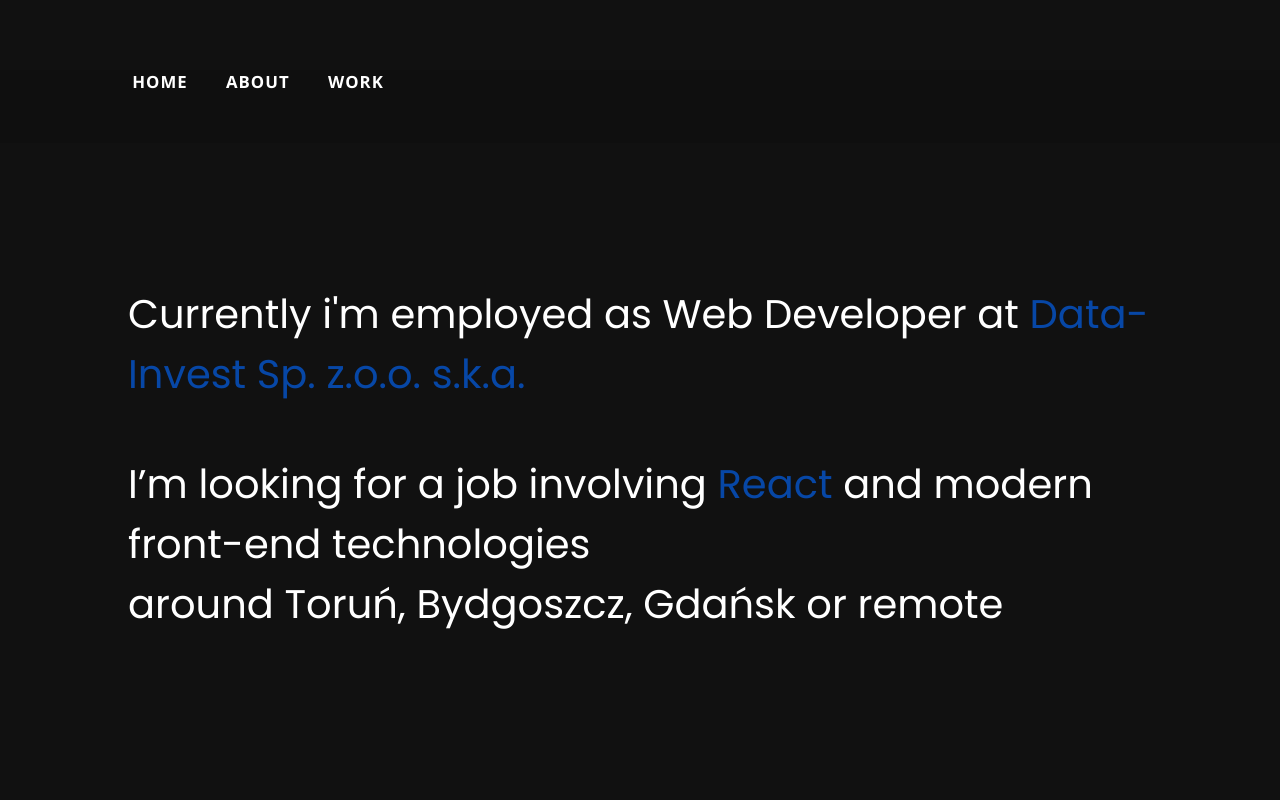
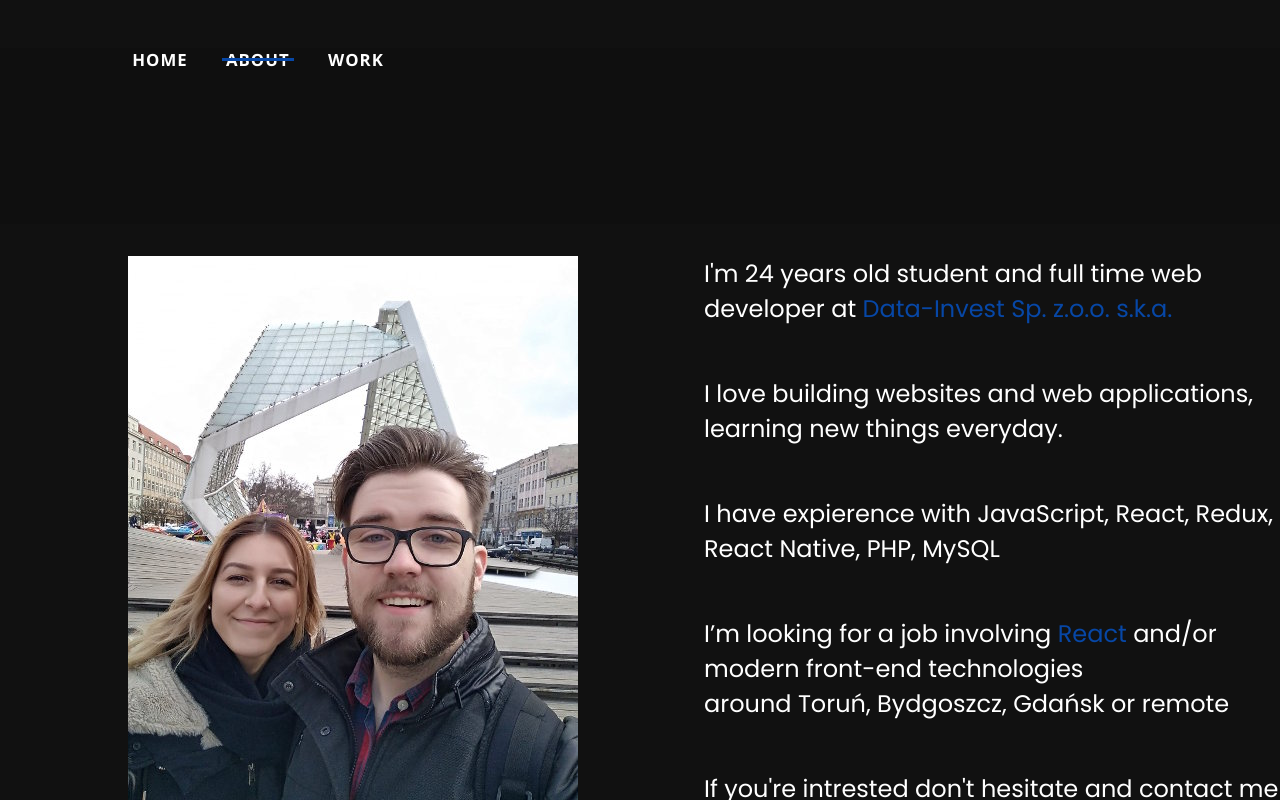
Before and after one commit to Zyklon-case/portfolio, a React (Create React App) app: page /about in a window 1280 px wide. Built offline with nearby package versions, Linux system fonts and the light colour scheme.

Commit message:
page transition, profile picture, new about me text

```diff
--- a/src/App.css
+++ b/src/App.css
@@ -35,14 +35,35 @@
   font-size: large;
 }
 
-.fade-enter {
+.fadeTranslate-enter {
   opacity: 0;
-  z-index: 1;
+  transform: translate(0, 3vh);
+  position: fixed;
 }
 
-.fade-enter.fade-enter-active {
+.fadeTranslate-enter.fadeTranslate-enter-active {
   opacity: 1;
-  transition: opacity 250ms ease-in;
+  transform: translate(0, 0);
+  transition: opacity 500ms ease-in 500ms, transform 500ms ease-in-out 500ms;
+}
+
+.fadeTranslate-exit {
+  opacity: 1;
+  position: fixed;
+  transform: translate(0, 0);
+}
+
+.fadeTranslate-exit.fadeTranslate-exit-active {
+  opacity: 0;
+  transform: translate(0, 3vh);
+  transition: opacity 300ms ease-in, transform 300ms ease-in-out;
+}
+
+.fix-container {
+  position: fixed;
+}
+.link-active span:after {
+  transform: translate3d(0, 0, 0);
 }
 
 @keyframes App-logo-spin {
--- a/src/App.js
+++ b/src/App.js
@@ -7,18 +7,25 @@
 
 
 
-class App extends Component {
-  render() {
-    return (
-      <Wrapper>
+const App =  (props) => {
+    return <Wrapper>
         <Sidebar />
-        <Content />
-      </Wrapper>
-    );
+        <Content keylocation={props.location} />
+      </Wrapper>;
   }
-}
 
 export default App;
+
+// class App extends Component {
+//   render() {
+//     return <Wrapper>
+//       <Sidebar />
+//       <Content keylocation={props.location.pathname} />
+//     </Wrapper>;
+//   }
+// }
+
+// export default App;
 
 // HOME - jestem twoj stary, linkedin github i tak dalej
 // About - opis o mnie
--- a/src/components/Content.jsx
+++ b/src/components/Content.jsx
@@ -9,19 +9,24 @@
 const Wrapper = styled.div`
   grid-row: 2;
   padding: 0 10%;
-  margin: 5.5vw 0;
+  margin: 2vh 0;
 `;
 
-const Content = () => {
+const Content = (props) => {
+
+  const locationKey = props.keylocation.pathname
+
   return <Wrapper>
       <TransitionGroup>
-        <CSSTransition timeout={300} className="fade">
-          <Switch>
-            <Route exact path="/" component={HomeSection} />
-            <Route exact path="/about" component={AboutSection} />
-            <Route exact path="/work" component={WorkSection} />
-            <Route render={() => <div>404</div>} />
-          </Switch>
+        <CSSTransition key={locationKey} classNames="fadeTranslate" timeout={1000} mountOnEnter={true} unmountOnExit={true}>
+          <section className="fix-container">
+            <Switch location={props.keylocation}>
+              <Route exact path="/" component={HomeSection} />
+              <Route exact path="/about" component={AboutSection} />
+              <Route exact path="/work" component={WorkSection} />
+              <Route render={() => <div>404</div>} />
+            </Switch>
+          </section>
         </CSSTransition>
       </TransitionGroup>
     </Wrapper>;
--- a/src/components/Sidebar.jsx
+++ b/src/components/Sidebar.jsx
@@ -1,15 +1,15 @@
 import React, { Component } from "react";
-import { Link } from "react-router-dom";
+import { NavLink } from "react-router-dom";
 import styled from "styled-components";
 
-const Wrapper = styled.div`
+const SidebarWrapper = styled.div`
   grid-row: 1;
   background-color: #0f0f0f;
   padding: 0 10%;
-  margin: 5.5vw 0;
+  margin: 6vh 0 2vh 0;
 `;
 
-const StyledLink = styled(Link)`
+const StyledLink = styled(NavLink)`
   color: #fff;
   opacity: 1;
   text-transform: uppercase;
@@ -59,19 +59,17 @@
 `;
 
 const Sidebar = () => {
-  return (
-    <Wrapper>
-      <StyledLink to="">
+  return <SidebarWrapper>
+      <StyledLink to="/" exact strict activeClassName="link-active">
         <SpanStyle>Home</SpanStyle>
       </StyledLink>
-      <StyledLink to="/about">
+      <StyledLink to="/about" exact strict activeClassName="link-active">
         <SpanStyle>About</SpanStyle>
       </StyledLink>
-      <StyledLink to="/Work">
+    <StyledLink to="/work" exact strict activeClassName="link-active">
         <SpanStyle>Work</SpanStyle>
       </StyledLink>
-    </Wrapper>
-  );
+    </SidebarWrapper>;
 };
 
 export default Sidebar;
--- a/src/components/section/AboutSection.jsx
+++ b/src/components/section/AboutSection.jsx
@@ -1,18 +1,49 @@
 import React, { Component } from "react";
-import { Heading, NegativeSpan } from "../../style";
+import { Heading, SubHeading, NegativeSpan } from "../../style";
+import Anchor from "./containers/Anchor";
+import styled from "styled-components";
+
+import picture from "../../profile-pic.jpg";
+
+const Grid = styled.section`
+  display: grid;
+  grid-template-columns: 50% 50%;
+`;
 
 const AboutSection = () => {
-  return <div>
-    <Heading>
-      Currently i'm employed as Web Developer at <NegativeSpan>Data-Invest Sp. z.o.o. s.k.a.</NegativeSpan>
-      <br />
-    </Heading>
-      <Heading>
-        I’m looking for a job involving <NegativeSpan>React</NegativeSpan> and modern front-end technologies
-        <br />
-        around Toruń, Bydgoszcz, Gdańsk or remote<br />
-      </Heading>
-    </div>;
+  return <Grid>
+      <aside>
+        <img src={picture} alt="Łukasz's photo" />
+      </aside>
+      <div>
+        <SubHeading>
+          I'm 24 years old student and full time web developer at <NegativeSpan
+          >
+            Data-Invest Sp. z.o.o. s.k.a.
+          </NegativeSpan>
+          <br />
+        </SubHeading>
+        <SubHeading>
+          I love building websites and web applications, learning new things everyday.
+          <br />
+        </SubHeading>
+        <SubHeading>
+          I have expierence with JavaScript, React, Redux, React Native, PHP, MySQL
+          <br />
+        </SubHeading>
+        <SubHeading>
+          I’m looking for a job involving <NegativeSpan>React</NegativeSpan> and/or modern front-end technologies
+          <br />
+          around Toruń, Bydgoszcz, Gdańsk or remote<br />
+        </SubHeading>
+        <SubHeading>
+          If you're intrested don't hesitate and contact me via e-mail <NegativeSpan
+          >
+            lbuczkowski@protonmail.com
+          </NegativeSpan>
+        </SubHeading>
+      </div>
+    </Grid>;
 };
 
 export default AboutSection;
--- a/src/index.js
+++ b/src/index.js
@@ -1,13 +1,13 @@
 import React from 'react';
 import ReactDOM from 'react-dom';
-import { BrowserRouter } from "react-router-dom";
+import { BrowserRouter, Route } from "react-router-dom";
 import './index.css';
 import App from './App';
 import registerServiceWorker from './registerServiceWorker';
 
 ReactDOM.render((
     <BrowserRouter>
-        <App />
+        <Route path="/" component={App} />
     </BrowserRouter>
 ), document.getElementById('root'));
 // registerServiceWorker();
--- a/src/style.js
+++ b/src/style.js
@@ -2,6 +2,7 @@
 
 export const Wrapper = styled.div`
   display: grid;
+  grid-template-rows: 30% auto;
   width: 100%;
   height: 100%;
   background-color: #111;
@@ -20,6 +21,13 @@
   color: #fff;
   margin: 0 0 50px;
 `;
+
+export const SubHeading = styled.p`
+  font-family: "Poppins", sans-serif;
+  font-size: 24px;
+  color: #fff;
+  margin: 0 0 50px;
+`;
 export const NegativeSpan = styled.span`
   color: rgb(7, 71, 166);
 `;
```
Also changed, not shown: public/img/profile-pic.jpg (added), src/profile-pic.jpg (added).
